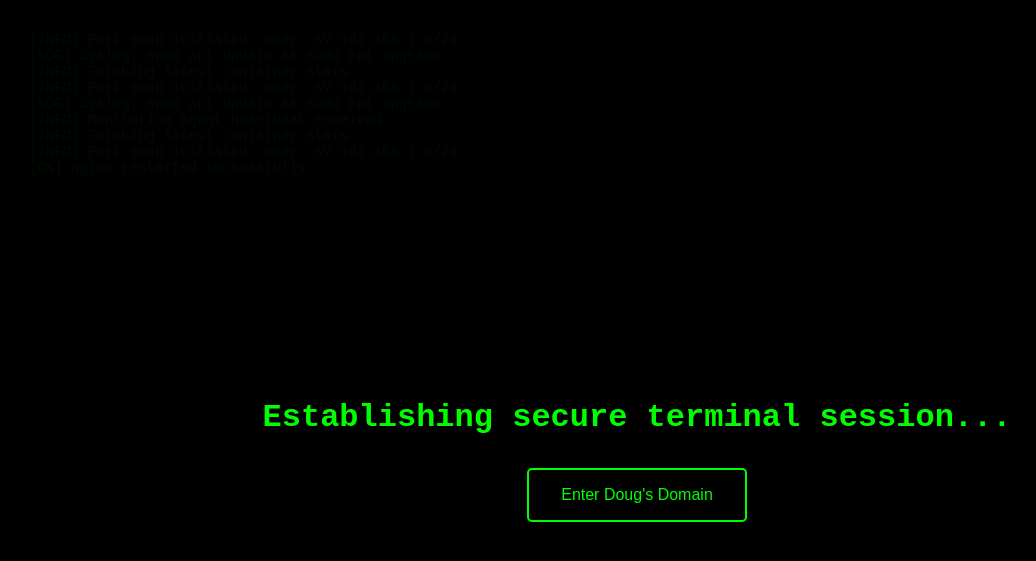
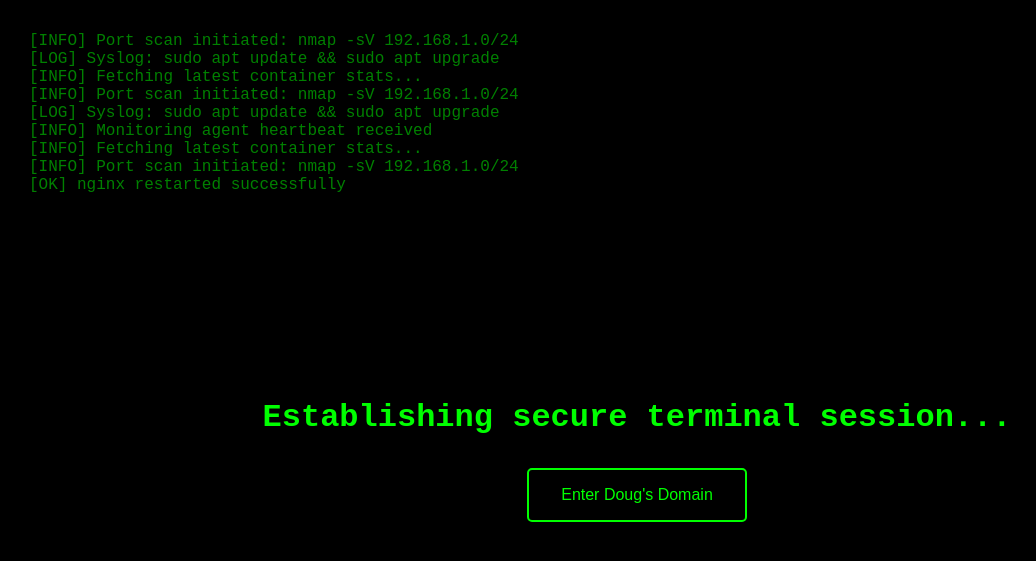
Before and after one commit to dougiedoug98/dougdevops.github.io, a Jekyll site: the page built from index.md, in a window 1280 px wide. Shown: the top 561 px of the page, without its empty margins (3-1039 px from the left). Built offline with Jekyll 4.4.1, drawn with Linux system fonts in a browser that asks for light colours.

Commit message:
Update default.html

```diff
--- a/_layouts/default.html
+++ b/_layouts/default.html
@@ -27,13 +27,14 @@ title: Home
       width: 100vw;
       height: 100vh;
       padding: 2rem;
-      font-size: 14px;
+      font-size: 16px;
       color: #00ff00;
       z-index: 3;
       overflow: hidden;
       white-space: pre-line;
       pointer-events: none;
-      opacity: 0.3;
+      opacity: 0.5;
+      background: rgba(0, 0, 0, 0.65);
     }
 
     .intro-screen {
@@ -42,7 +43,7 @@ title: Home
       left: 0;
       width: 100vw;
       height: 100vh;
-      background: rgba(0, 0, 0, 0.85);
+      background: transparent;
       display: flex;
       flex-direction: column;
       align-items: center;
```
